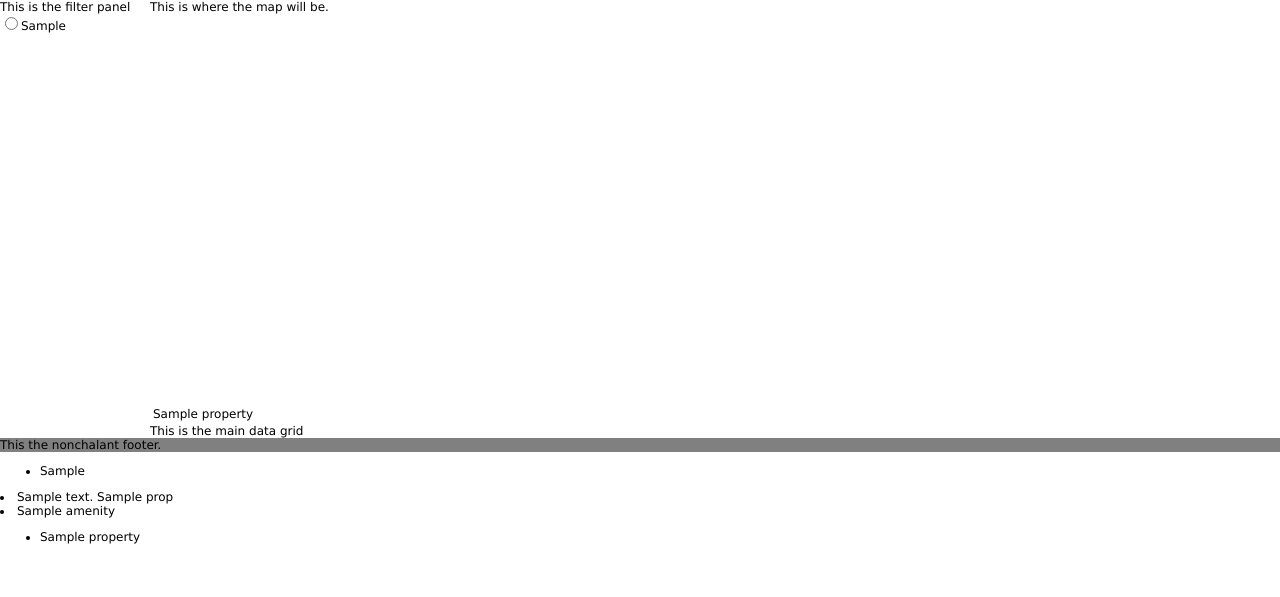
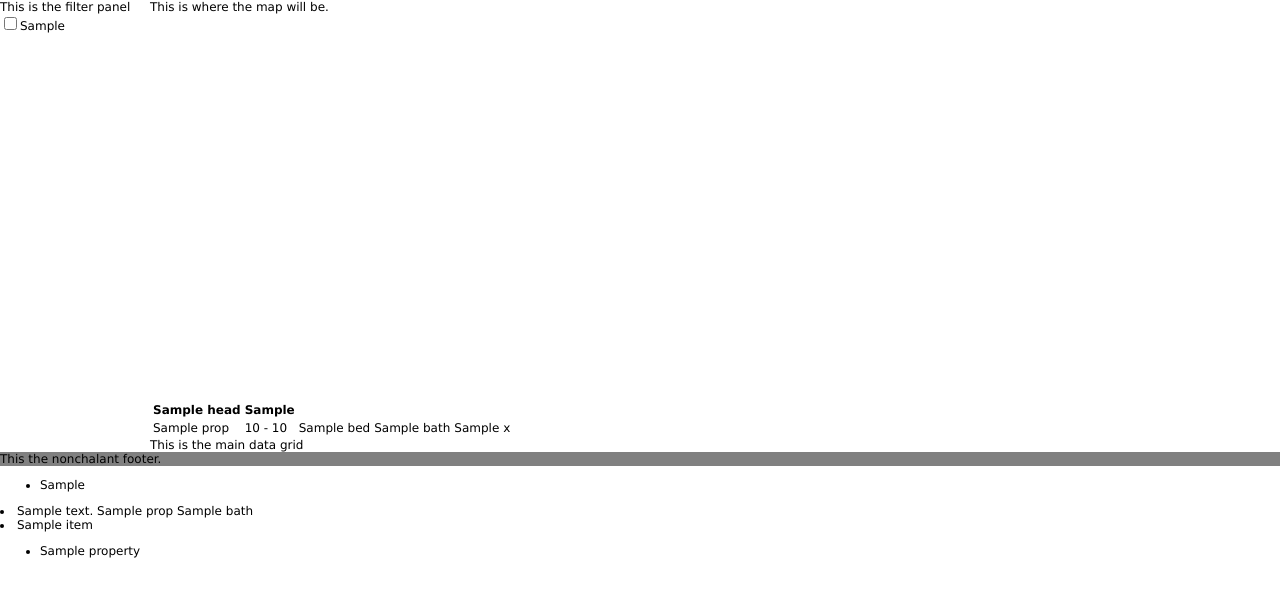
Before and after one commit to stran12/Slickpadz, a Django app: template templates/properties/search.html in a window 1280 px wide. Shown: the part 52-649 px from the top of the page. Run offline with Django 3.2, Linux system fonts and the light colour scheme; tables that the repository leaves empty hold one stand-in row (values such as "Sample post"); the template is opened without the code that fills it: values that come from a table or form of the project are taken from there, most other values are stand-ins (such as "Sample title", 1, 10 or a date in 2020).

Commit message:
Added code in search.html to display grid. CHanged amenities in filter panel to render as checkboxes and not radio buttons. added bath to the available fields in vacancies and added an array for table headers

```diff
--- a/templates/properties/search.html
+++ b/templates/properties/search.html
@@ -18,7 +18,7 @@
         <div id="filter-panel" class="filter-panel">
 			This is the filter panel
 			{% for filter_am in checklist %}
-			<input type="radio" name="amenities" value="{{ filter_am }}" />{{ filter_am }}
+			<input type="checkbox" name="amenities" value="{{ filter_am }}" />{{ filter_am }}
 			{% endfor %}
         </div>
         <div id="main" class="main">
@@ -29,16 +29,27 @@
 				<table>
 					<thead>
 						<tr>
-							<th>
-							</th>
+							{% for head in theaders %}
+							<th>{{ head }}</th>
+							{% endfor %}
+							{% for item in checklist %}
+							<th>{{ item }}</th>
+							{% endfor %}
 						</tr>
 					</thead>
 					<tbody>
-						{% if properties_list %}
-							{% for prop in properties_list %}
-								<tr>
-									<td>{{ prop.name }}</td>
-								</tr>
+						{% if vacancies %}
+							{% for prop in vacancies %}
+							<tr>
+								<td>{{ prop.name }}</td>
+								<td>{{ prop.price_low }} - {{ prop.price_high }}</td>
+								<td>{{ prop.bed }}</td>
+								<td>{{ prop.bath }}</td>
+								<td>{{ prop.prop_type }}</td>
+								{% for item in prop.amenities_list %}
+								<td>{% if item %}x{% endif %}</td>
+								{% endfor %}
+							</tr>
 							{% endfor %}
 						{% endif %}
 					</tbody>
@@ -66,6 +77,7 @@
 	<li>
 	{{ prop.address }}
 	{{ prop.name }}
+	{{ prop.bath }}
 	{% for amenity in prop.amenities_list %}
 		<li>{{ amenity}}</li>
 	{% endfor %}
```
Also changed, not shown: properties/views.py (+8 -2 lines).
